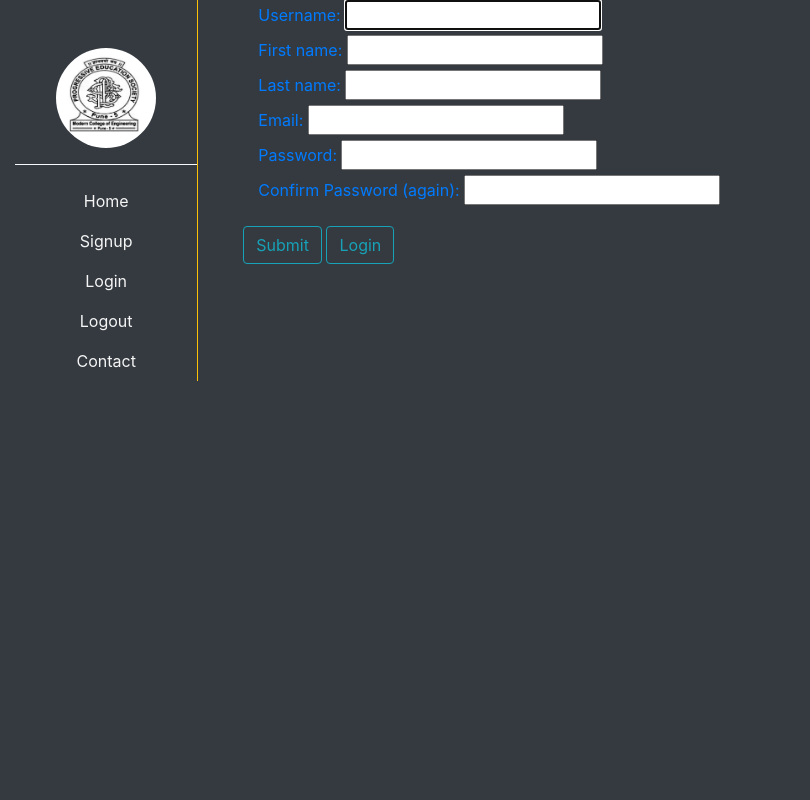
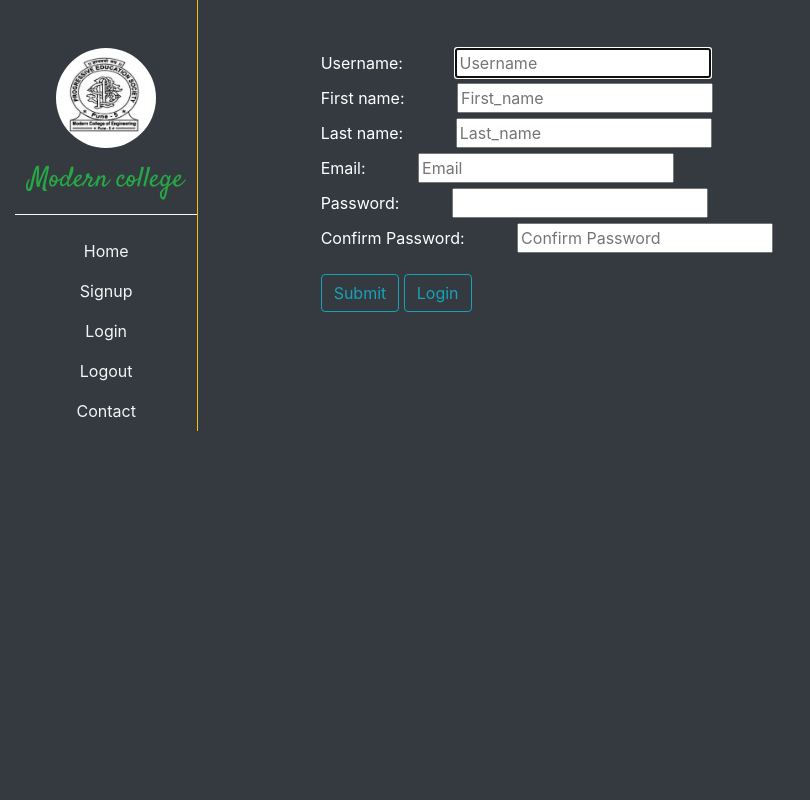
Before and after one commit to kamesh70/CollegeProject, a Django app: page /signup/ in a window 1280 px wide. Shown: the whole page, without its empty margins (0-810 px from the left). Run offline with Django 3.2, Linux system fonts and the light colour scheme; some libraries are stand-ins or nearby versions.

Commit message:
Add Files

```diff
--- a/core/forms.py
+++ b/core/forms.py
@@ -3,8 +3,14 @@
 from django.contrib.auth.forms import UserCreationForm
 
 class SignUpForm(UserCreationForm):
- password2 = forms.CharField(label='Confirm Password (again)', widget=forms.PasswordInput)
+ password2 = forms.CharField(label='Confirm Password', widget=forms.PasswordInput(attrs={'placeholder':'Confirm Password'}))
  class Meta:
   model = User
   fields = ['username', 'first_name', 'last_name', 'email']
   labels = {'email': 'Email'}
+  widgets = {
+            'username': forms.TextInput(attrs={'placeholder': 'Username'}),
+            'first_name': forms.TextInput(attrs={'placeholder': 'First_name'}),
+            'last_name': forms.TextInput(attrs={'placeholder': 'Last_name'}),
+            'email':forms.EmailInput(attrs={'placeholder':'Email'}),
+            }
--- a/core/static/core/css/core.css
+++ b/core/static/core/css/core.css
@@ -1,11 +1,15 @@
 /* Font */
 .st-font {
   font-family: "Satisfy";
+}
+body{
+  background-color: ivory;
 }
 
 html,
 body {
   height: 100%;
+
 }
 
 .container-fluid {
--- a/core/templates/core/base.html
+++ b/core/templates/core/base.html
@@ -20,7 +20,8 @@
    </div>
 
    <div class="col-sm-10">
-    {% block content %} {% endblock content %}
+    {% block content %}
+    {% endblock content %}
    </div>
   </div>
  </div>
--- a/core/templates/core/contact.html
+++ b/core/templates/core/contact.html
@@ -33,7 +33,7 @@
       <ul class="list-unstyled">
         <li>
           <i class="fas fa-map-marker-alt fa-2x i-color"></i>
-          <p>Ranchi, Jharkhand, India</p>
+          <p> jalgaon,India</p>
         </li>
         <li>
           <i class="fas fa-phone mt-4 fa-2x i-color"></i>
--- a/core/templates/core/home.html
+++ b/core/templates/core/home.html
@@ -8,8 +8,7 @@
  <div class="mt-5 text-white mx-5 text-justify">
   <h1 class="font-weight-bold st-font">Hello,</h1>
   <div class="px-4" style="line-height:2rem;">
-   <p style="text-indent:100px;"> I am <b class="text-warning">Sonam Kashyap</b> having 5 years of full-stack web development experience for global businesses, I offer the technical expertise you are seeking for your web developer position.</p>
-   <p>Since earning my bachelor’s degree in internet and web development from XYZ University, I have served as a web developer at <b class="text-warning">GeekyShows Technology</b>, one of biggest premier digital marketing and web development firm. In this position, I have led web development projects for clients in diverse industries including technology, manufacturing, pharmaceutical, hospitality, retail and financial services.</p>
+   <p style="text-indent:100px;"> I am <b class="text-warning">kamesh Sulakshane</b>  degree in internet and web development from XYZ University, I have served as a web developer at <b class="text-warning"> Technology</b>, one of biggest premier digital marketing and web development firm. In this position, I have led web development projects for clients in diverse industries including technology, manufacturing, pharmaceutical, hospitality, retail and financial services.</p>
    <p>Lorem, ipsum dolor sit amet consectetur adipisicing elit. Eveniet sapiente reiciendis numquam optio? Enim eligendi quae ducimus ipsam consectetur dicta veritatis sunt. Pariatur vel modi alias eum ducimus nam temporibus.</p>
   </div>
  </div>
--- a/core/templates/core/sidebar.html
+++ b/core/templates/core/sidebar.html
@@ -2,7 +2,7 @@
 <div class="border-right border-warning h-100">
  <div class="text-center">
   <img src="{% static 'core/images/pic2.jpg' %}" alt="ProfilePic" class="img-fluid rounded-circle mt-5" width="100px" heght="100px">
-  <h3 class="text-white mt-3 st-font">{{ name }}</h3>
+  <h3 class="text-success mt-3 st-font">{{ name|default:'Modern college' }}</h3>
  </div>
  <hr class="border-light">
  <nav class="nav flex-column text-center">
--- a/core/templates/core/signup.html
+++ b/core/templates/core/signup.html
@@ -2,6 +2,7 @@
 {% extends 'core/base.html' %}
 {% load static %}
  {% block content %}
+
  <div class="col-sm-9 mb-5">
 <form action="" method="post" novalidate>
  {% csrf_token %}
@@ -10,21 +11,24 @@
     <p class="er">{{error}}</p>
    {% endfor %}
   {% endif %}
+
+<div class="container col-sm-10 mt-5 text-sucess">
+
        {% for fm in form %}
 
-    <div class=" col-auto align-items-center">
-        <div class="col-size mr-mt-sm-2">
-            <spam class="text-primary">{{ fm.label_tag }}</spam>
-              {{ fm }}
-               {{fm.errors|striptags}}
-        </div>
+           <div class="text-white ">
+                     <p class="mb-auto mr-5">{{ fm.label_tag }}
+                    <span class="ml-5 mb-auto mr-5 "> {{ fm}}</span>
+                   <span class="text-right ml-2" >{{fm.errors|striptags}}</span>  </p>
                 </div>
 
         {% endfor %}
 
+
     <input type="submit" value="Submit" class="btn btn-outline-info my-3">
      <a href="{% url 'login' %}" class="btn btn-outline-info my-3">Login</a>
 </form>
+
         {% if messages %}
         {% for message in messages %}
         <small {% if message.tags %} class="{{message.tags}}" {% endif %}> {{message}} </small>
@@ -33,3 +37,4 @@
 
         {% endblock content  %}
  </div>
+</div>
```
Also changed, not shown: core/templates/core/profile.html (+5 -6 lines), core/templates/core/userlogin.html (+34 -13 lines), db.sqlite3, result_management/urls.py (line endings or trailing spaces). Lines whose indentation alone changed are shown as unchanged.
